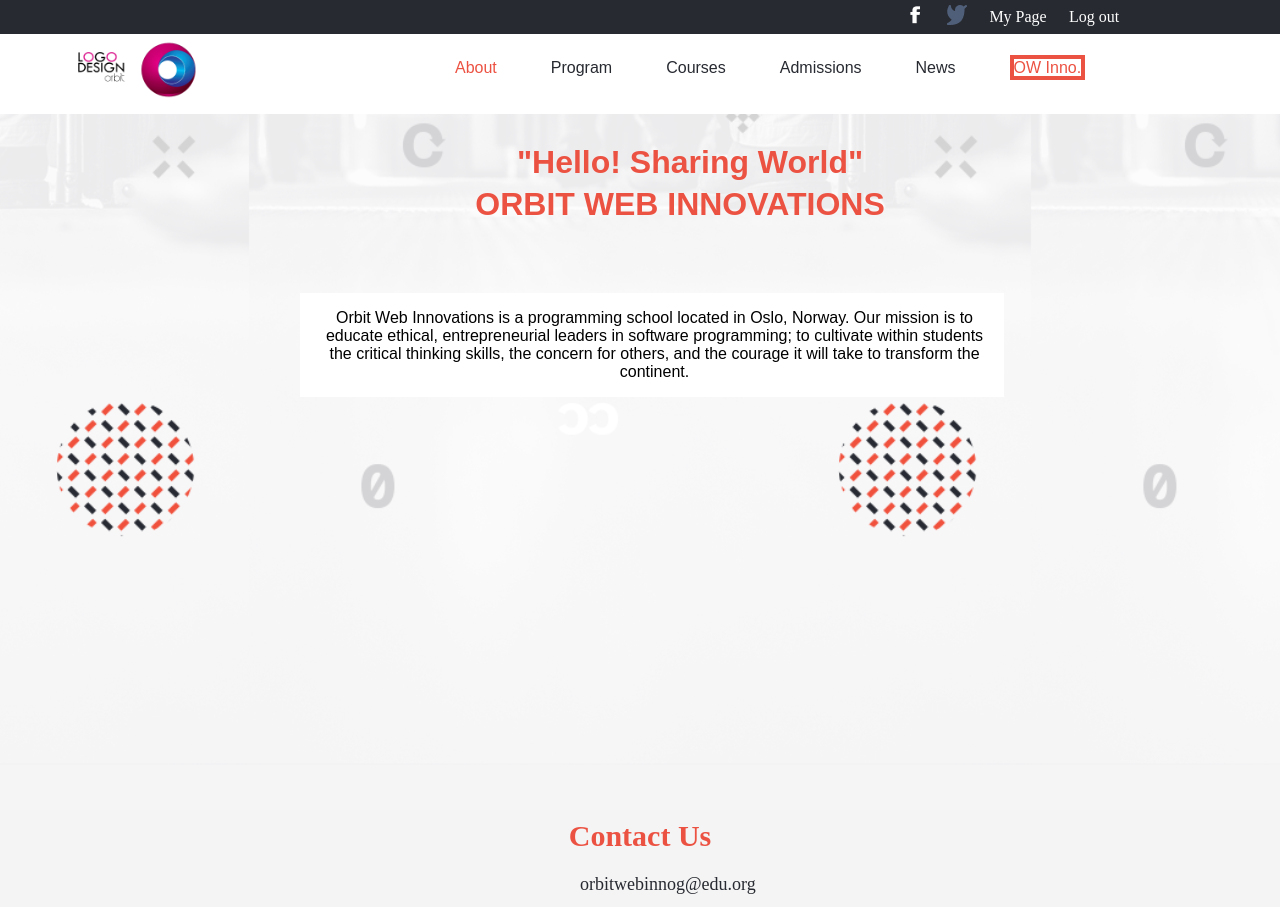
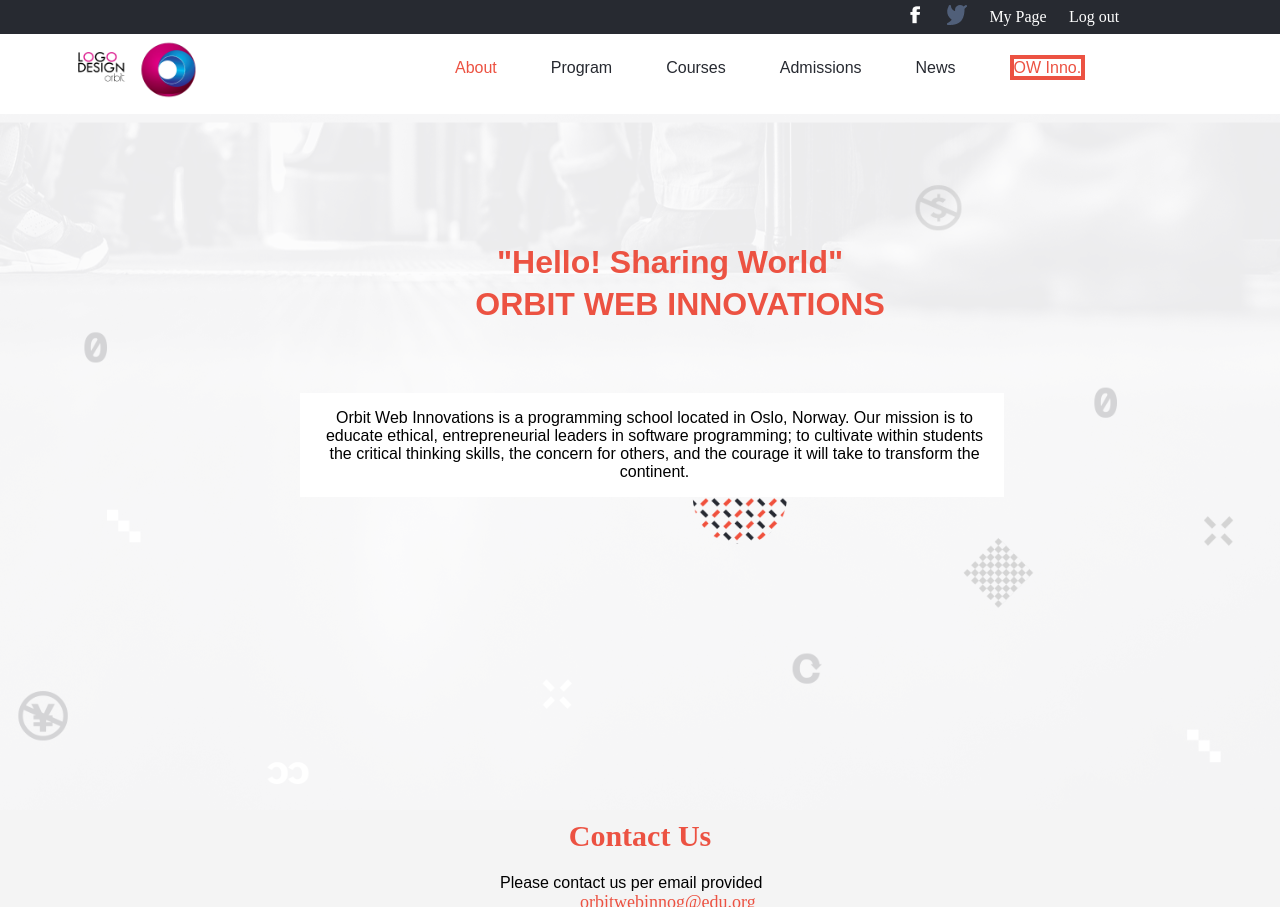
Before and after one commit to theodoku/Capstone-Project-Conference-Page, a website: page about.html in a window 1280 px wide. Shown: the top 907 px of the page. Drawn offline with Linux system fonts and the light colour scheme; a web font is replaced by a local one.

Commit message:
modified about.html and styles.css

```diff
--- a/about.html
+++ b/about.html
@@ -92,6 +92,7 @@
         <section class="contact">
             <h2 class="contact_orbit">Contact Us</h2>
             <span>
+                <p class="reach_out">Please contact us per email provided</p>
                 <a href="mailto:orbitwebinnog@edu.org" class="email">orbitwebinnog@edu.org</a>
               </span>
             <form action="https://formspree.io/f/meqdvkdq" id="form" method="Post">
--- a/styles.css
+++ b/styles.css
@@ -466,6 +466,7 @@
 
 .partners {
   background-color: var(--COLOR1);
+  /* display: none; */
 }
 
 .partner {
@@ -637,9 +638,14 @@
   font-family: var(--FF);
 }
 
+.reach_out {
+margin-left: 45px;
+font-family: var(--FF);
+}
+
 a.email {
   margin-left: 120px;
-  color: #272a31;
+  color: var(--COLOR2);
 }
 
 #error {
@@ -676,7 +682,7 @@
     background-size: contain;
     background-repeat: repeat;
     background-position: center;
-
+    background-image: url("images/home-bg-desk.png");
     /* background-attachment: fixed; */
     height: 120vh;
   }
@@ -734,15 +740,15 @@
   }
 
   .hero_heading {
-    padding-top: 35px;
+    padding-top: 140px;
     padding-left: 220px;
     font-size: 2em;
     font-family: var(--FF);
   }
 
   .hero_headingA {
-    padding-top: 40px;
-    padding-left: 80px;
+    padding-top: 140px;
+    padding-left: 40px;
     font-size: 2em;
     font-family: var(--FF);
     text-align: center;
@@ -902,9 +908,9 @@
     margin-top: -20px;
   }
 
-  .partner {
+  /* .partner {
     margin-top: 20px;
-  }
+  } */
 
   .desktop_partners ul {
     margin-left: 330px;
@@ -1001,9 +1007,10 @@
     display: none;
   }
 
-  /* .partner {
+  .partner {
     display: none;
-  } */
+    margin-top: 20px;
+  }
 
   .footer_home {
     background-color: white;
@@ -1036,9 +1043,14 @@
     display: none;
   }
 
+  .reach_out {
+    margin-left: 500px;
+    font-family: var(--FF);
+  }
+
   a.email {
     margin-left: 580px;
-    color: var(--COLOR1);
+    color: var(--COLOR2);
     font-size: large;
   }
 
```
